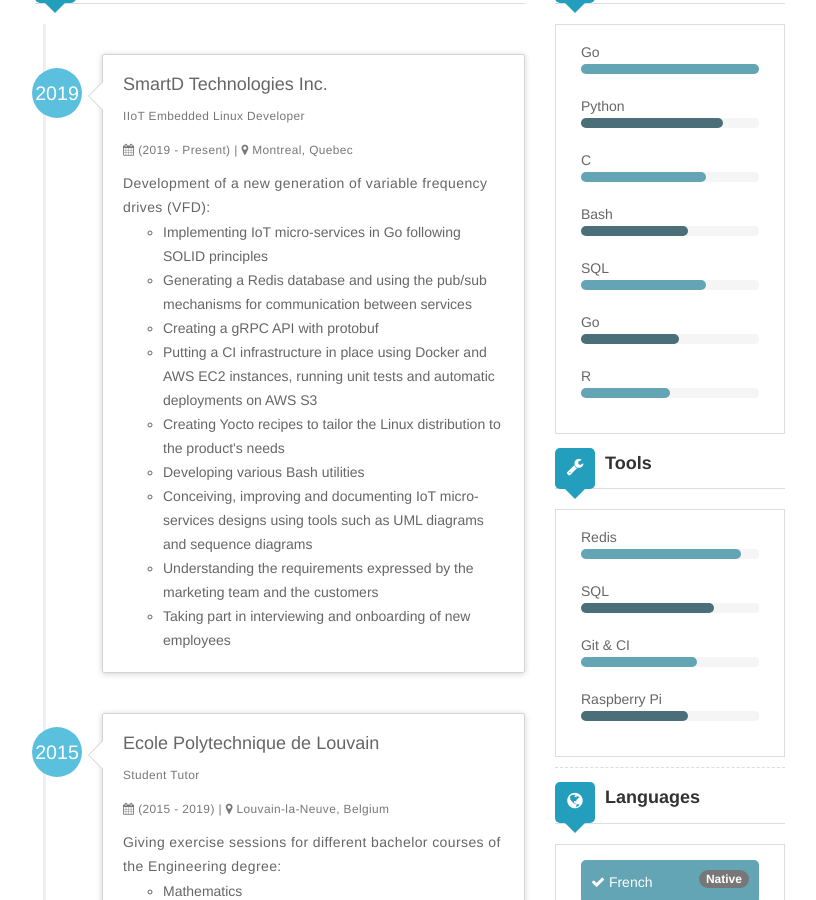
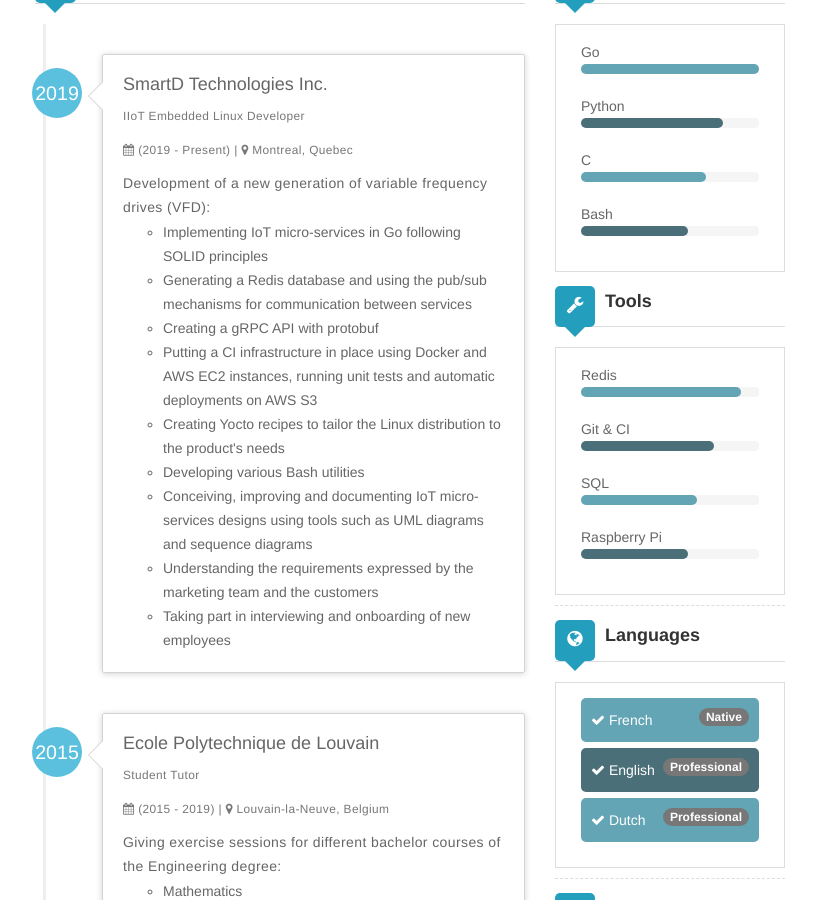
Before and after one commit to MaxDimi/MaxDimi.github.io, a Jekyll site: the page built from resume.html, in a window 1280 px wide and 900 px high, scrolled down 369 px. Shown: the whole window, without its empty margins (230-1046 px from the left). Built offline with Jekyll 4.4.1, drawn with Linux system fonts in a browser that asks for light colours; nearby versions of some CDN libraries.

Commit message:
Fixed skills in resume

```diff
--- a/resume.html
+++ b/resume.html
@@ -129,24 +129,15 @@ author:
         - skill4:
           name: Bash
           percentage: 60%
-        - skill5:
-          name: SQL
-          percentage: 70%
-        - skill6:
-          name: Go
-          percentage: 55%
-        - skill7:
-          name: R
-          percentage: 50%
     toolSkills:
         - skill1:
           name: Redis
           percentage: 90%
         - skill2:
-          name: SQL
+          name: Git & CI
           percentage: 75%
         - skill3:
-          name: Git & CI
+          name: SQL
           percentage: 65%
         - skill4:
           name: Raspberry Pi
```
